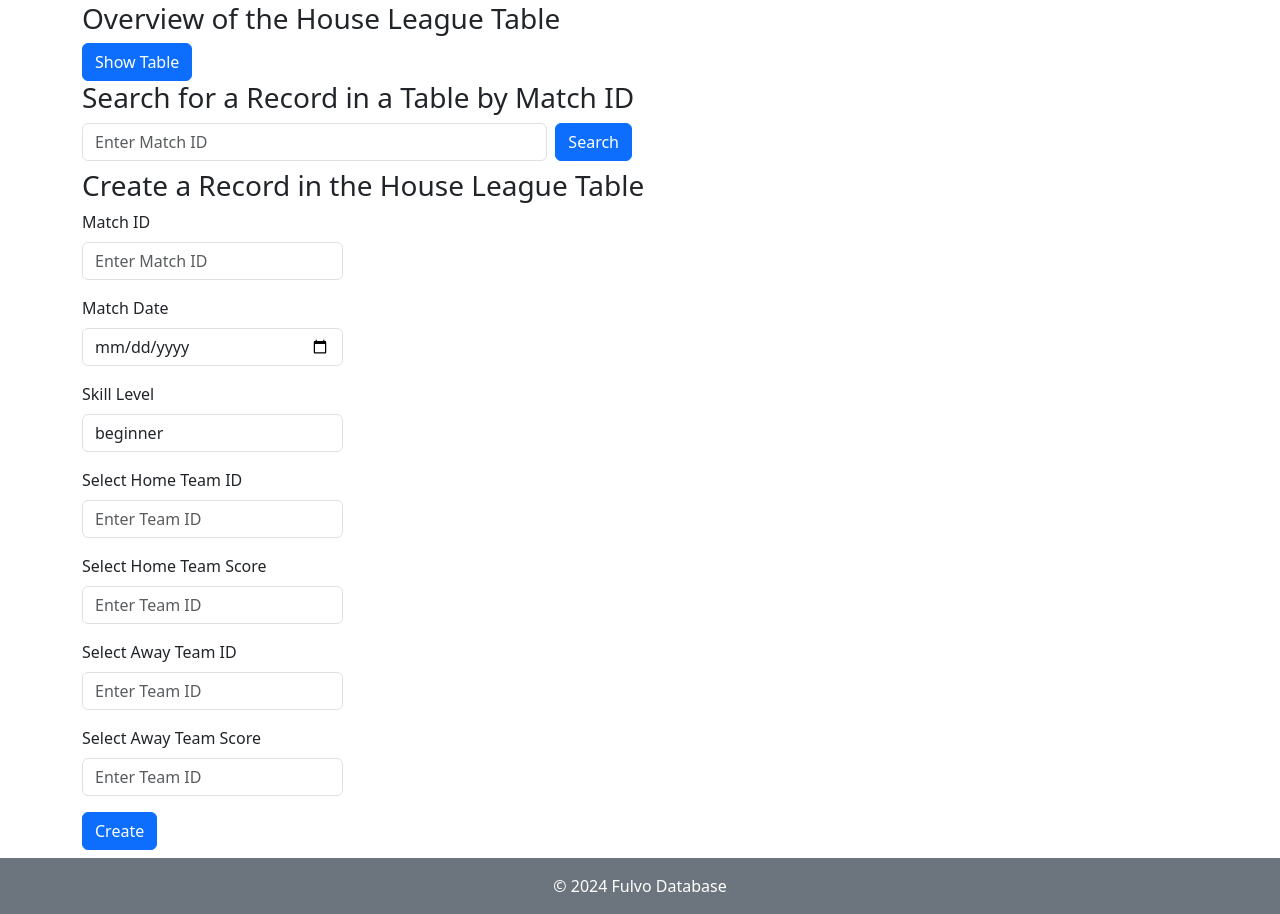
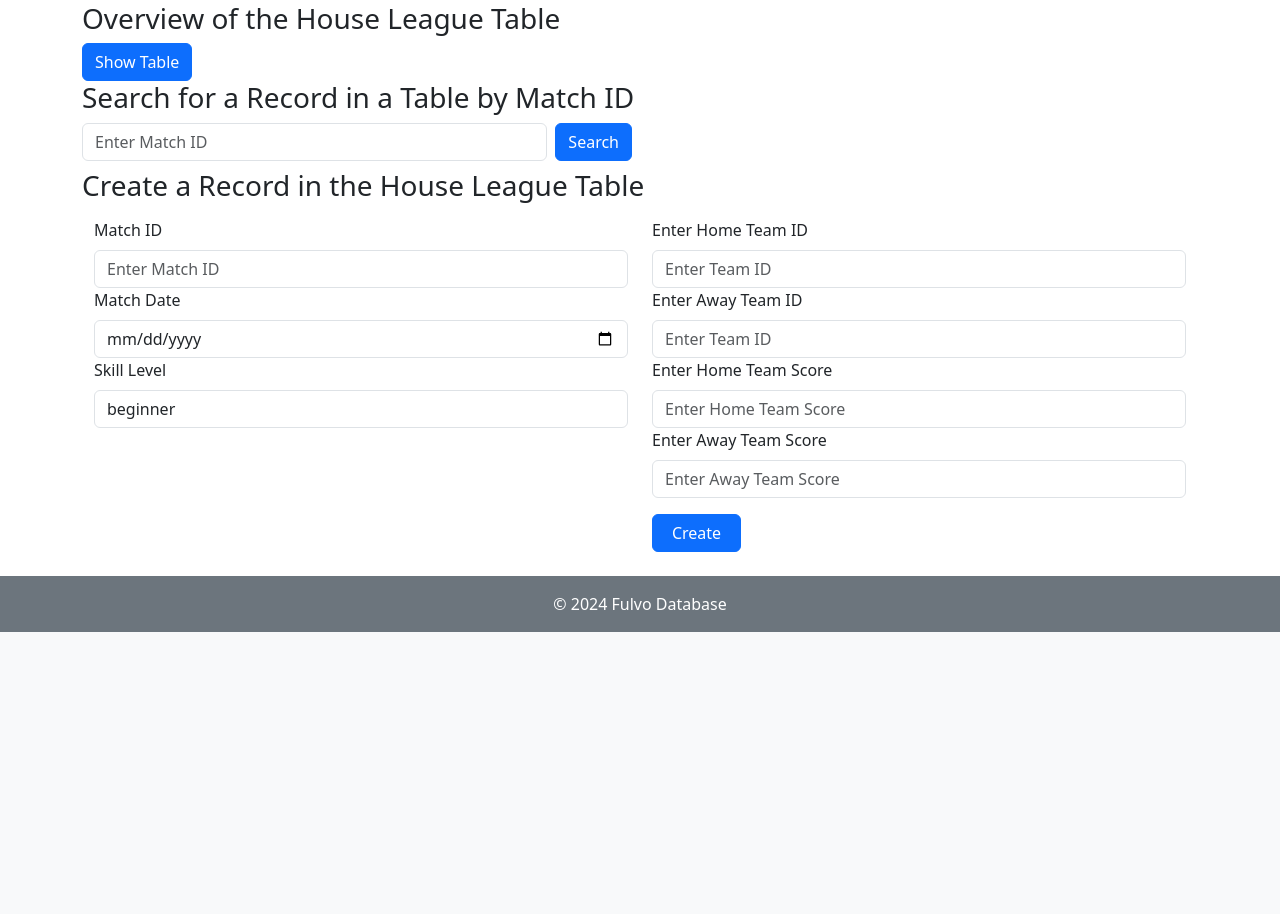
Before and after one commit to andrearcaina/fulvo, a Flask app: page /house_league_table in a window 1280 px wide. Shown: the part 224-1138 px from the top of the page. After the commit the page ends 856 px from the top, so only its background shows below. Run offline with Flask 3, Linux system fonts and the light colour scheme; parts of the project's set-up code (start-up, migrations or seed data) failed here and were passed over.

Commit message:
refactor: improve form layout and structure in house league and team pages

```diff
--- a/app/templates/pages/house_league.html
+++ b/app/templates/pages/house_league.html
@@ -36,20 +36,15 @@ House League
     <div id="searchOutput" class="m-2"></div>
 
     <h3> Create a Record in the House League Table </h3>
-    <form class="row g-12">
-        <div class="col-md-3">
-
-            <div class="mb-3">
+    <div class="container mt-3">
+        <div class="row">
+            <div class="col-md-6 mb-3">
                 <label for="createMatchID" class="form-label">Match ID</label>
                 <input type="number" min="1" id="createMatchID" class="form-control" placeholder="Enter Match ID">
-            </div>
 
-            <div class="mb-3">
                 <label for="createMatchDate" class="form-label">Match Date</label>
-                <input type="date" id="createMatchDate" class="form-control", placeholder="Enter Match Date">
-            </div>
+                <input type="date" id="createMatchDate" class="form-control" placeholder="Enter Match Date">
 
-            <div class="mb-3">
                 <label for="createTeamSkill" class="form-label">Skill Level</label>
                 <select id="createTeamSkill" class="form-control">
                     <option value="beginner">beginner</option>
@@ -58,33 +53,26 @@ House League
                 </select>
             </div>
 
+            <div class="col-md-6 mb-3">
+                <label for="createHTID" class="form-label">Enter Home Team ID</label>
+                <input type="number" min="1" id="createHTID" class="form-control" placeholder="Enter Team ID">
 
-            <div class="mb-3">
-                <label for="createHTID" class="form-label">Select Home Team ID</label>
-                <input type="number" min="1" id="createHTID" class="form-control" placeholder="Enter Team ID">
-            </div>
+                <label for="createATID" class="form-label">Enter Away Team ID</label>
+                <input type="number" min="1" id="createATID" class="form-control" placeholder="Enter Team ID">
 
-            <div class="mb-3">
-                <label for="createHTScore" class="form-label">Select Home Team Score</label>
-                <input type="number" min="1" id="createHTScore" class="form-control" placeholder="Enter Team ID">
-            </div>
+                <label for="createHTScore" class="form-label">Enter Home Team Score</label>
+                <input type="number" min="1" id="createHTScore" class="form-control" placeholder="Enter Home Team Score">
 
-            <div class="mb-3">
-                <label for="createATID" class="form-label">Select Away Team ID</label>
-                <input type="number" min="1" id="createATID" class="form-control" placeholder="Enter Team ID">
-            </div>
+                <label for="createATScore" class="form-label">Enter Away Team Score</label>
+                <input type="number" min="1" id="createATScore" class="form-control" placeholder="Enter Away Team Score">
 
-            <div class="mb-3">
-                <label for="createATScore" class="form-label">Select Away Team Score</label>
-                <input type="number" min="1" id="createATScore" class="form-control" placeholder="Enter Team ID">
-            </div>
-
-            <div class="col-12">
-                <button id="create" class="btn btn-primary" type="submit">Create</button>
+                <div class="col-md-2 mt-3">
+                    <button id="create" class="btn btn-primary w-100" type="submit">Create</button>
+                </div>
             </div>
         </div>
-    </form>
 
-    <div id="createOutput" class="m-2"></div>
+        <div id="createOutput" class="m-2"></div>
+    </div>
 </div>
 {% endblock %}
--- a/app/templates/pages/team.html
+++ b/app/templates/pages/team.html
@@ -41,18 +41,21 @@ Teams
                 <label for="createTeamID" class="form-label">Team ID</label>
                 <input type="number" min="1" id="createTeamID" class="form-control" placeholder="Enter Team ID">
             </div>
+
             <div class="mb-3">
                 <label for="createTeamName" class="form-label">Team Name</label>
                 <input type="text" id="createTeamName" class="form-control" placeholder="Enter Team Name">
             </div>
+
             <div class="mb-3">
                 <label for="createTeamSkill" class="form-label">Skill Level</label>
                 <select id="createTeamSkill" class="form-control">
                     <option value="beginner">beginner</option>
+                    <option value="intermediate">intermediate</option>
                     <option value="advanced">advanced</option>
-                    <option value="intermediate">intermediate</option>
                 </select>
             </div>
+
             <div class="col-12">
                 <button id="create" class="btn btn-primary" type="submit">Create</button>
             </div>
```
